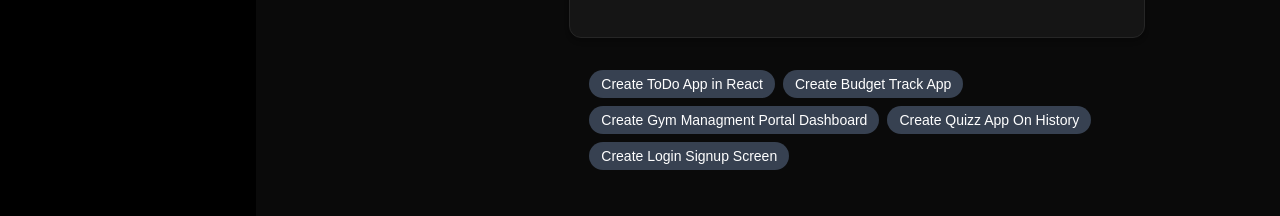
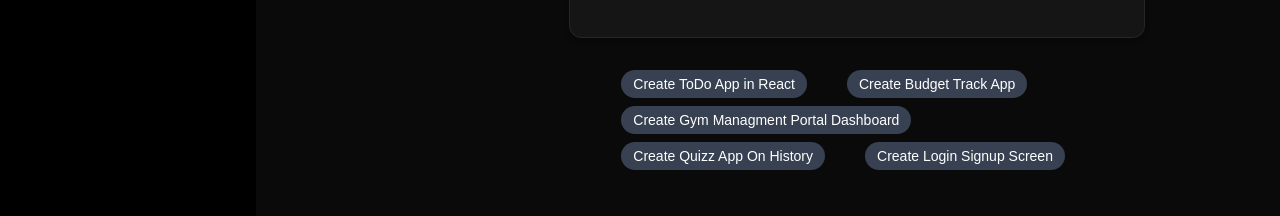
Before and after one commit to Azizaman/CodeGenie, a Next.js app: page / in a window 1280 px wide. Shown: the part 472-688 px from the top of the page. Built offline with nearby package versions, Linux system fonts and the light colour scheme; no server answers.

Commit message:
final commit 13

```diff
--- a/components/custom/Hero.jsx
+++ b/components/custom/Hero.jsx
@@ -98,7 +98,7 @@
           <button
             key={index}
             onClick={() => onGenerate(suggestion)}
-            className="bg-gray-700 text-white px-3 py-1 rounded-full hover:bg-gray-600 transition-colors text-sm"
+            className="bg-gray-700 text-white px-3 py-1 rounded-full hover:bg-gray-600 transition-colors text-sm ml-8"
           >
             {suggestion}
           </button>
```
